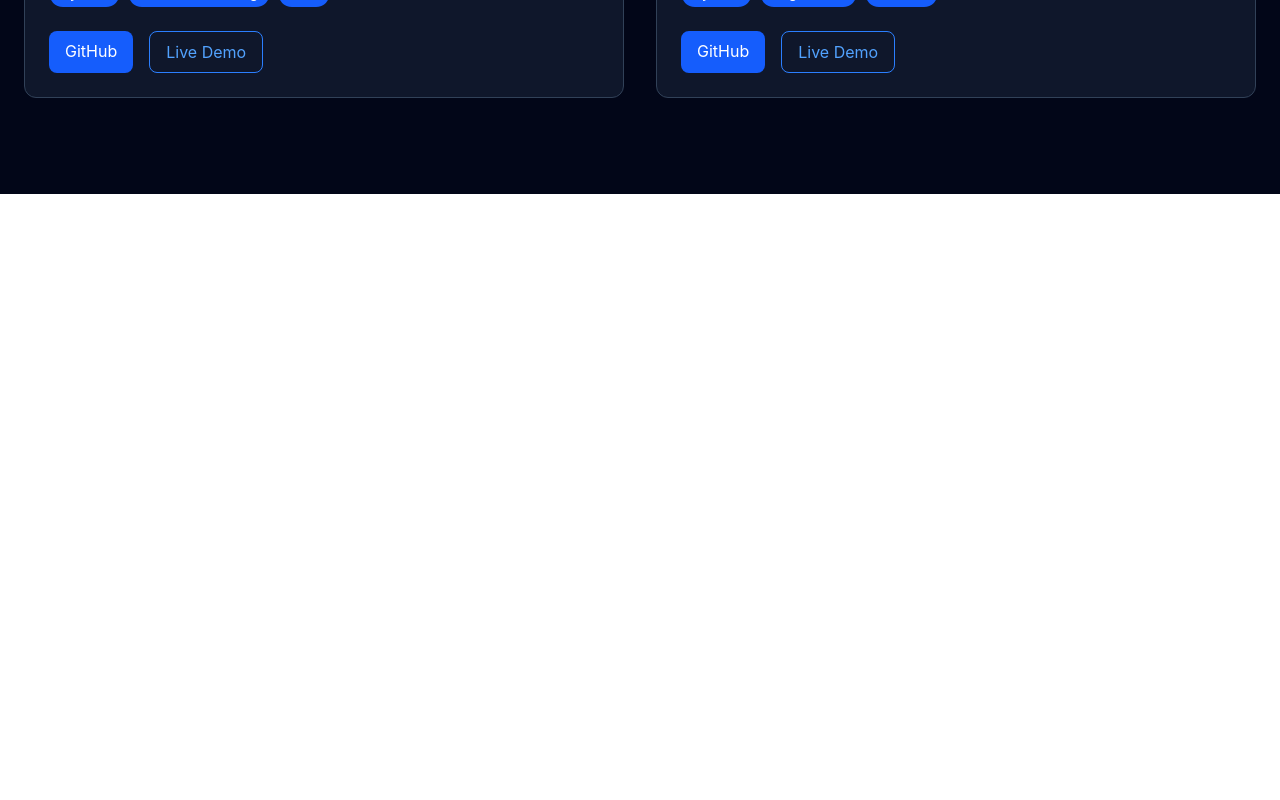
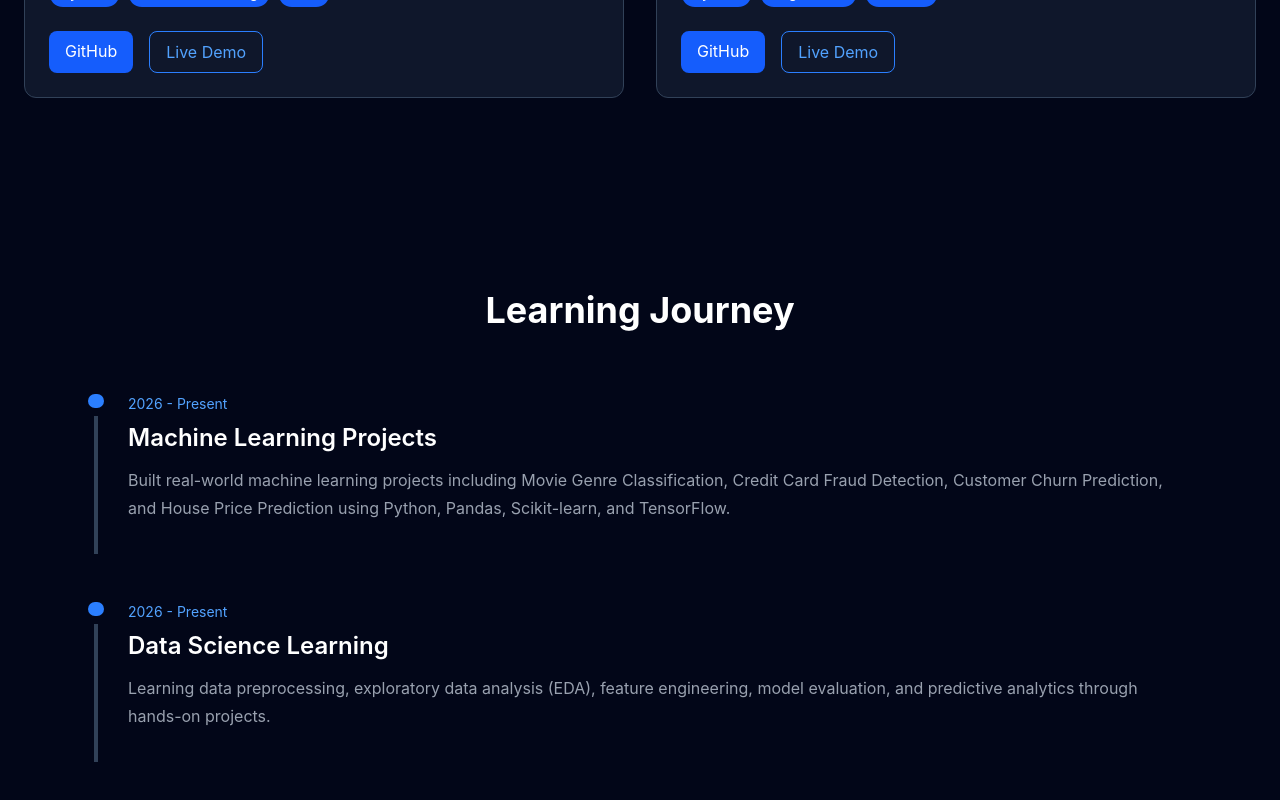
Before and after one commit to Momin-Mohammed-Saad/momin-saad-portfolio, a React (Vite) app: page / in a window 1280 px wide. Shown: the part 3307-4107 px from the top of the page. Before the commit the page ends 3501 px from the top, so only its background shows below. Built offline with nearby package versions, Linux system fonts and the light colour scheme.

Commit message:
Add learning journey timeline section

```diff
--- a/src/App.jsx
+++ b/src/App.jsx
@@ -3,6 +3,7 @@ import Hero from "./components/Hero";
 import About from "./components/About";
 import Skills from "./components/Skills";
 import Projects from "./components/Projects";
+import Experience from "./components/Experience";
 
 function App() {
   return (
@@ -12,6 +13,7 @@ function App() {
       <About />
       <Skills />
       <Projects />
+      <Experience />
     </div>
   );
 }
--- a/src/components/Experience.jsx
+++ b/src/components/Experience.jsx
@@ -0,0 +1,45 @@
+import experienceData from "../data/experience";
+
+function Experience() {
+  return (
+    <section
+      id="experience"
+      className="mx-auto max-w-6xl px-6 py-24 text-white"
+    >
+      <h2 className="mb-16 text-center text-4xl font-bold">
+        Learning Journey
+      </h2>
+
+      <div className="space-y-12">
+        {experienceData.map((item) => (
+          <div key={item.id} className="flex gap-6">
+
+            {/* Timeline */}
+            <div className="flex flex-col items-center">
+              <div className="h-4 w-4 rounded-full bg-blue-500"></div>
+              <div className="mt-2 h-full w-1 bg-slate-700"></div>
+            </div>
+
+            {/* Content */}
+            <div className="pb-8">
+              <p className="text-sm text-blue-400">
+                {item.year}
+              </p>
+
+              <h3 className="mt-2 text-2xl font-semibold">
+                {item.title}
+              </h3>
+
+              <p className="mt-3 leading-7 text-gray-400">
+                {item.description}
+              </p>
+            </div>
+
+          </div>
+        ))}
+      </div>
+    </section>
+  );
+}
+
+export default Experience;
--- a/src/data/experience.js
+++ b/src/data/experience.js
@@ -0,0 +1,20 @@
+const experienceData = [
+  {
+    id: 1,
+    year: "2026 - Present",
+    title: "Machine Learning Projects",
+    description:
+      "Built real-world machine learning projects including Movie Genre Classification, Credit Card Fraud Detection, Customer Churn Prediction, and House Price Prediction using Python, Pandas, Scikit-learn, and TensorFlow.",
+  },
+
+  {
+    id: 2,
+    year: "2026 - Present",
+    title: "Data Science Learning",
+    description:
+      "Learning data preprocessing, exploratory data analysis (EDA), feature engineering, model evaluation, and predictive analytics through hands-on projects.",
+  },
+
+];
+
+export default experienceData;
```
